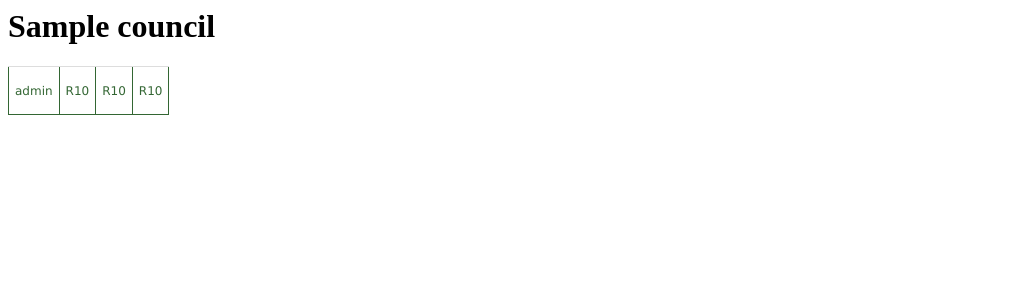
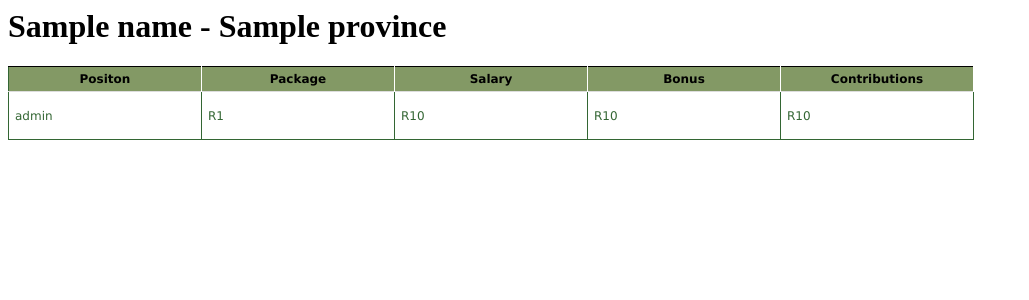
Before and after one commit to andrewtrench/myproject, a Django app: template council_pay/templates/detail.html in a window 1280 px wide. Shown: the top 300 px of the page, without its empty margins (0-1029 px from the left). Run offline with Django 3.2, Linux system fonts and the light colour scheme; the template is opened without the code that fills it: most values are stand-ins (such as "Sample title", 1, 10 or a date in 2020).

Commit message:
Thursday late night March 15

```diff
--- a/council_pay/templates/detail.html
+++ b/council_pay/templates/detail.html
@@ -3,14 +3,24 @@
 <link rel="stylesheet" type="text/css" href="/static/style.css" />
 <head>
 {% load humanize %}
-<h1>{{ council.council }}</h1>
+<h1>{{ name }} - {{ province }}</h1>
 <table border="1">
 <tr>
-<td>{{ council.role}}</td>
-<td>R{{ council.salary|floatformat:"-2"|intcomma  }}</td>
-<td>R{{ council.bonus|floatformat:"-2"|intcomma }}</td>
-<td>R{{ council.province|floatformat:"-2"|intcomma }}</td>
+<th>Positon</th>
+<th>Package</th>
+<th>Salary</th>
+<th>Bonus</th>
+<th>Contributions</th>
 </tr>
+{% for item in council %}
 
+<tr>
+<td>{{ item.role}}</td>
+<td>R{{ item.total_package|floatformat:"-2"|intcomma  }}</td>
+<td>R{{ item.salary|floatformat:"-2"|intcomma  }}</td>
+<td>R{{ item.performance_bonus|floatformat:"-2"|intcomma }}</td>
+<td>R{{ item.contributions|floatformat:"-2"|intcomma }}</td>
+</tr>
+{% endfor %}
 </table>
 </html>
--- a/urls.py
+++ b/urls.py
@@ -20,7 +20,7 @@ urlpatterns = patterns('',
      url(r'^home/', 'myproject.council_pay.views.home'),
 	 url(r'^search_form/$', 'myproject.council_pay.views.search_form'),
 	 url(r'^search/$', 'myproject.council_pay.views.search'),
-	 url(r'^council/?P<name>', 'myproject.council_pay.views.detail'),
+	 url(r'^council/(?P<code>\w{3,8})', 'myproject.council_pay.views.detail'),
 	 url(r'^bonus/', 'myproject.council_pay.views.performance'),
 	 url(r'^pricey/', 'myproject.council_pay.views.pricey_council'),
 )
```
Also changed, not shown: council_pay/views.py (+15 -6 lines).
